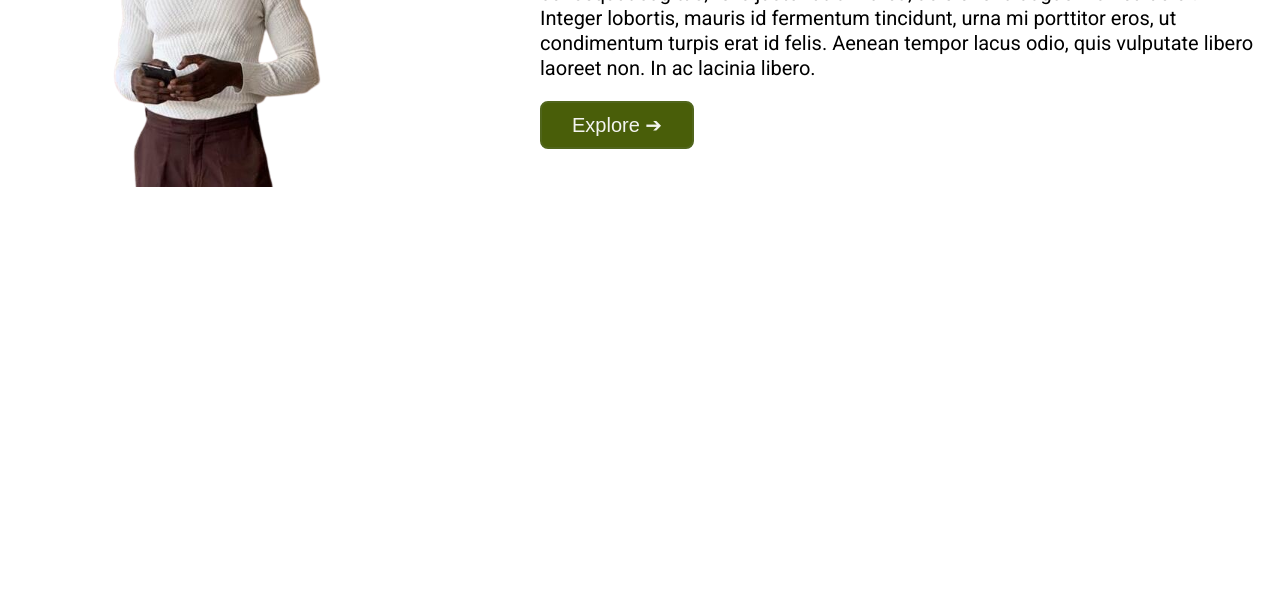
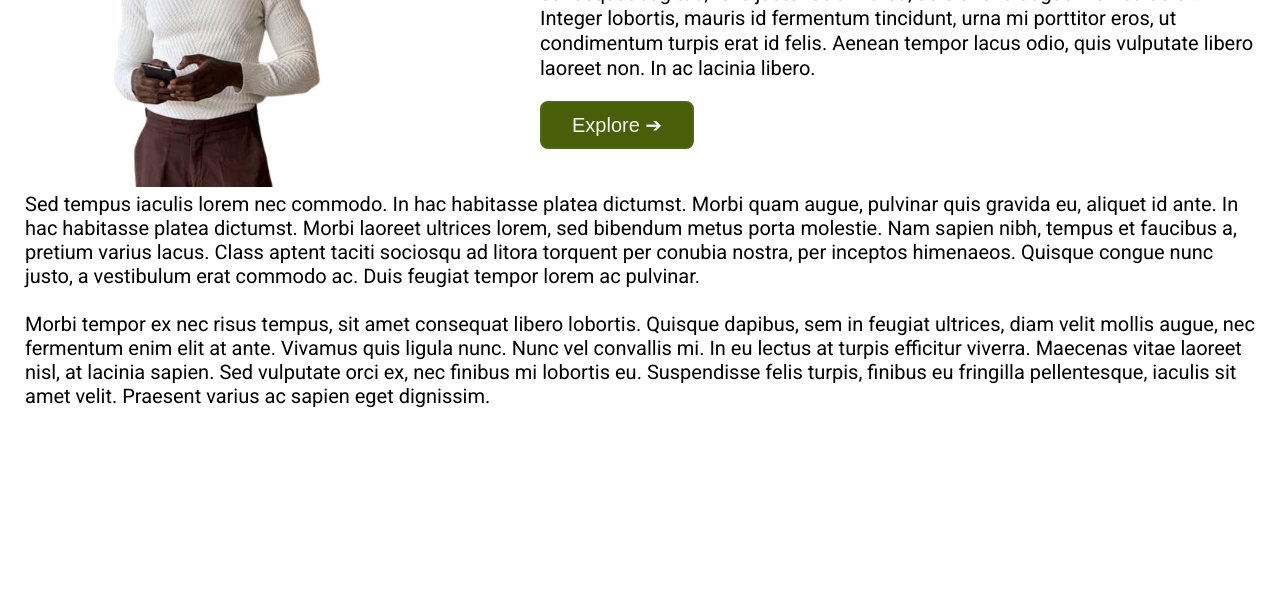
Before and after one commit to Oviawe007/myPortfolio, a plain HTML site: page about.html in a window 1280 px wide. Shown: the part 777-1383 px from the top of the page. Drawn offline with Linux system fonts and the light colour scheme.

Commit message:
about paragraphs added

```diff
--- a/about.html
+++ b/about.html
@@ -25,7 +25,7 @@
 				<li><a href="about.html">About Me</a></li>
 				<li><a href="#service">Services</a></li>
 				<li><a href="#">Skills</a></li>
-				<li><a href="#contact-me">Contact Me</a></li>
+				<li><a href="contact.html">Contact Me</a></li>
 			</ul>
 		</div>
 		<img src="images/menu-icon.png " id="menu-toggle">
@@ -54,6 +54,19 @@
 				</div>
 
 			</div>
+			<p>Sed tempus iaculis lorem nec commodo. In hac habitasse platea dictumst. Morbi quam augue,
+				pulvinar quis gravida eu, aliquet id ante. In hac habitasse platea dictumst. Morbi laoreet ultrices
+				lorem, sed bibendum metus porta molestie. Nam sapien nibh, tempus et faucibus a, pretium varius lacus.
+				Class aptent taciti sociosqu ad litora torquent per conubia nostra, per inceptos himenaeos.
+				Quisque congue nunc justo, a vestibulum erat commodo ac. Duis feugiat tempor lorem ac pulvinar.
+			</p><br>
+			<p>
+				Morbi tempor ex nec risus tempus, sit amet consequat libero lobortis. Quisque dapibus, sem in feugiat
+				ultrices, diam velit mollis augue, nec fermentum enim elit at ante. Vivamus quis ligula nunc.
+				Nunc vel convallis mi. In eu lectus at turpis efficitur viverra. Maecenas vitae laoreet nisl, at lacinia
+				sapien. Sed vulputate orci ex, nec finibus mi lobortis eu. Suspendisse felis turpis, finibus eu
+				fringilla pellentesque, iaculis sit amet velit. Praesent varius ac sapien eget dignissim.
+			</p>
 
 		</section>
 
```
Also changed, not shown: contact.html (+1 -1 lines).
